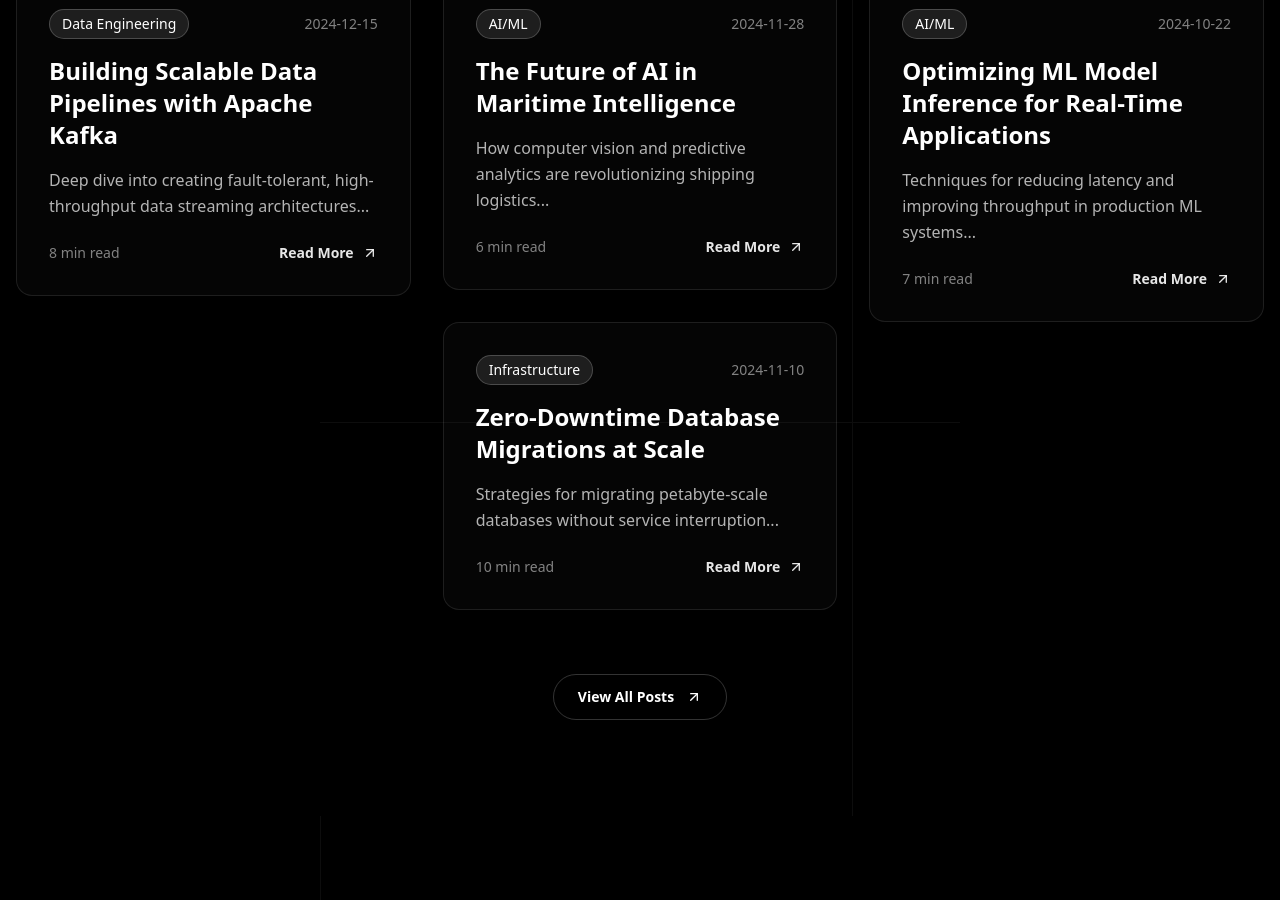
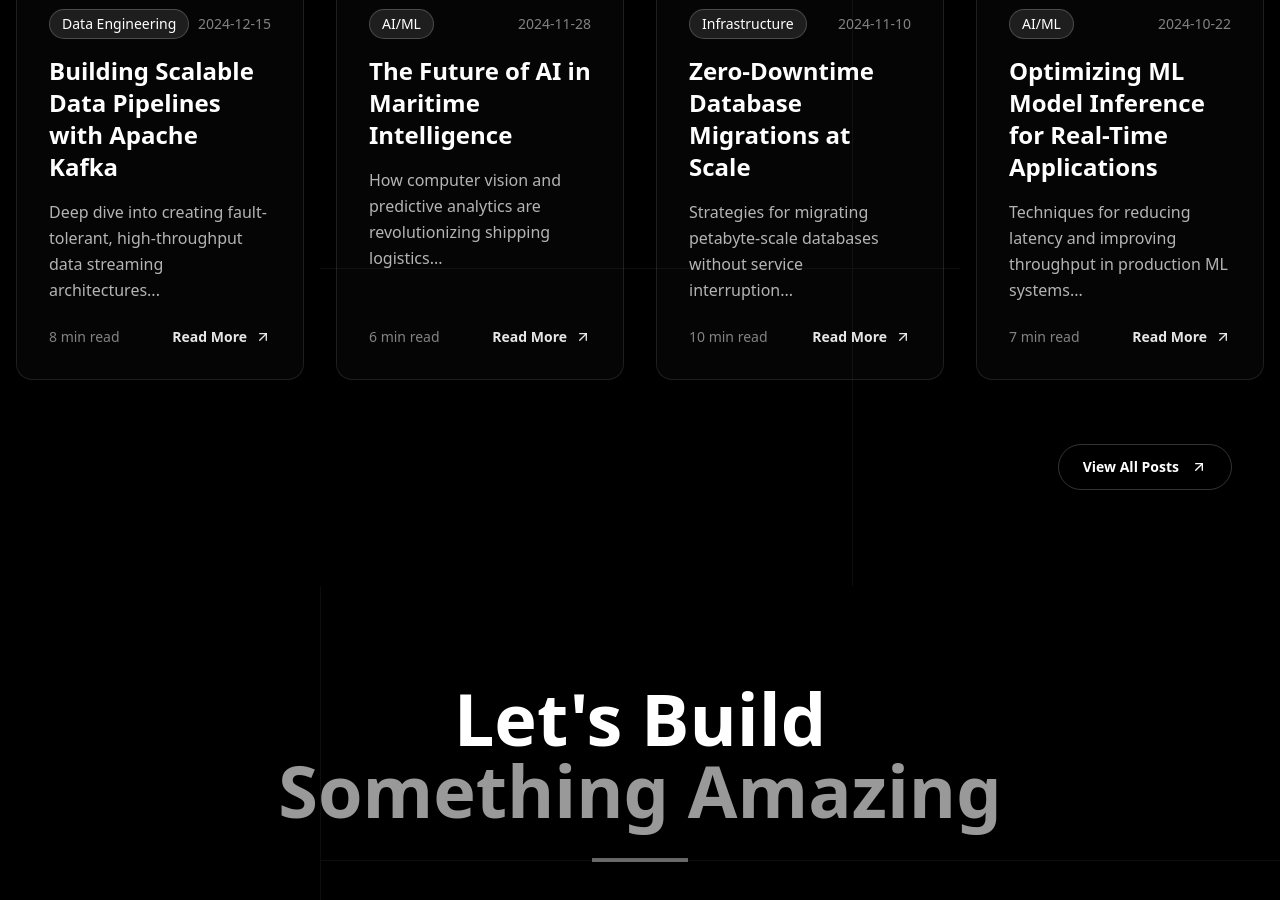
Before and after one commit to imaddde867/imadlab, a React (Vite) app: page / in a window 1280 px wide. Shown: the part 2400-3300 px from the top of the page. Built offline with nearby package versions, Linux system fonts and the light colour scheme; no server answers; the database is empty.

Commit message:
feat: add caniuse-lite dependency and optimize code structure

```diff
--- a/package.json
+++ b/package.json
@@ -41,6 +41,7 @@
     "@radix-ui/react-tooltip": "^1.1.4",
     "@supabase/supabase-js": "^2.50.3",
     "@tanstack/react-query": "^5.56.2",
+    "caniuse-lite": "^1.0.30001726",
     "class-variance-authority": "^0.7.1",
     "clsx": "^2.1.1",
     "cmdk": "^1.0.0",
@@ -76,7 +77,6 @@
     "eslint-plugin-react-hooks": "^5.1.0-rc.0",
     "eslint-plugin-react-refresh": "^0.4.9",
     "globals": "^15.9.0",
-
     "postcss": "^8.4.47",
     "tailwindcss": "^3.4.11",
     "typescript": "^5.5.3",
--- a/src/App.tsx
+++ b/src/App.tsx
@@ -4,12 +4,14 @@ import { Toaster as Sonner } from "@/components/ui/sonner";
 import { TooltipProvider } from "@/components/ui/tooltip";
 import { QueryClient, QueryClientProvider } from "@tanstack/react-query";
 import { BrowserRouter, Routes, Route } from "react-router-dom";
-import Index from "./pages/Index";
-import Projects from "./pages/Projects";
-import Blog from "./pages/Blog";
-import BlogPost from "./pages/BlogPost";
-import ProjectDetail from "./pages/ProjectDetail";
-import NotFound from "./pages/NotFound";
+import React, { Suspense } from "react";
+
+const Index = React.lazy(() => import("./pages/Index"));
+const Projects = React.lazy(() => import("./pages/Projects"));
+const Blog = React.lazy(() => import("./pages/Blog"));
+const BlogPost = React.lazy(() => import("./pages/BlogPost"));
+const ProjectDetail = React.lazy(() => import("./pages/ProjectDetail"));
+const NotFound = React.lazy(() => import("./pages/NotFound"));
 
 const queryClient = new QueryClient();
 
@@ -19,6 +21,7 @@ const App = () => (
       <Toaster />
       <Sonner />
       <BrowserRouter>
+        <Suspense fallback={<div>Loading...</div>}>
           <Routes>
             <Route path="/" element={<Index />} />
             <Route path="/projects" element={<Projects />} />
@@ -28,6 +31,7 @@ const App = () => (
             {/* ADD ALL CUSTOM ROUTES ABOVE THE CATCH-ALL "*" ROUTE */}
             <Route path="*" element={<NotFound />} />
           </Routes>
+        </Suspense>
       </BrowserRouter>
     </TooltipProvider>
   </QueryClientProvider>
--- a/src/components/BlogFeed.tsx
+++ b/src/components/BlogFeed.tsx
@@ -1,6 +1,6 @@
-
 import { useState } from 'react';
 import { ArrowUp } from 'lucide-react';
+import { Link } from 'react-router-dom';
 
 const blogPosts = [
 	{
@@ -56,24 +56,24 @@ const BlogFeed = () => {
 					<div className="w-24 h-1 bg-white/40 ml-8"></div>
 				</div>
 
-        {/* Masonry-style blog grid */}
-        <div className="columns-1 md:columns-2 lg:columns-3 gap-8 space-y-8">
+				{/* 4-column grid layout for blogs, matching Latest Projects */}
+				<div className="grid grid-cols-1 sm:grid-cols-2 lg:grid-cols-4 gap-8">
 					{blogPosts.map((post, index) => (
-            <div
+						<Link
 							key={index}
-              className="break-inside-avoid"
+							to={`/blog/${post.title.toLowerCase().replace(/ /g, '-')}`}
+							className="group"
 							onMouseEnter={() => setHoveredPost(index)}
 							onMouseLeave={() => setHoveredPost(null)}
 						>
 							<article
 								className={`
                   relative p-8 bg-white/[0.02] border border-white/10 rounded-2xl
-                  transition-all duration-500 cursor-pointer
+                  transition-all duration-500 cursor-pointer flex flex-col h-full
                   ${hoveredPost === index
-                    ? 'bg-white/[0.05] border-white/30 transform -translate-y-2'
+										? 'bg-white/[0.05] border-white/30 -translate-y-2'
 										: 'hover:bg-white/[0.03] hover:border-white/20'
 									}
-                  ${index === 1 ? 'md:mt-16' : index === 2 ? 'lg:mt-8' : ''}
                 `}
 							>
 								{/* Glow effect */}
@@ -86,8 +86,7 @@ const BlogFeed = () => {
 									}
                   `}
 								/>
-
-                <div className="relative z-10">
+								<div className="relative z-10 flex flex-col h-full">
 									{/* Category and date */}
 									<div className="flex items-center justify-between mb-4 text-sm">
 										<span className="px-3 py-1 bg-white/10 rounded-full border border-white/20 font-medium">
@@ -95,38 +94,40 @@ const BlogFeed = () => {
 										</span>
 										<span className="text-white/50">{post.date}</span>
 									</div>
-
 									{/* Title */}
 									<h3 className="text-xl lg:text-2xl font-bold mb-4 leading-tight">
 										{post.title}
 									</h3>
-
 									{/* Excerpt */}
-                  <p className="text-white/70 text-base leading-relaxed mb-6">
+									<p className="text-white/70 text-base leading-relaxed mb-6 flex-1">
 										{post.excerpt}
 									</p>
-
 									{/* Footer */}
-                  <div className="flex items-center justify-between">
+									<div className="flex items-center justify-between mt-auto">
 										<span className="text-white/50 text-sm">{post.readTime}</span>
-
-                    <button className="inline-flex items-center gap-2 text-sm font-semibold text-white/90 hover:text-white transition-colors group">
+										<Link
+											to={`/blog/${post.title.toLowerCase().replace(/ /g, '-')}`}
+											className="inline-flex items-center gap-2 text-sm font-semibold text-white/90 hover:text-white transition-colors group"
+										>
 											<span>Read More</span>
 											<ArrowUp className="w-4 h-4 rotate-45 transition-transform group-hover:translate-x-1 group-hover:-translate-y-1" />
-                    </button>
+										</Link>
 									</div>
 								</div>
 							</article>
-            </div>
+						</Link>
 					))}
 				</div>
-
-        {/* View all link */}
-        <div className="text-center mt-16">
-          <button className="inline-flex items-center gap-3 px-6 py-3 border border-white/20 rounded-full text-sm font-semibold transition-all duration-300 hover:bg-white/5 hover:border-white/40">
+				{/* View all link aligned right like projects */}
+				<div className="flex justify-end mt-16 mr-4 md:mr-8">
+					<Link
+						to="/blog"
+						className="inline-flex items-center gap-3 px-6 py-3 border border-white/20 rounded-full text-sm font-semibold transition-all duration-300 hover:bg-white/5 hover:border-white/40 focus:outline-none focus:ring-2 focus:ring-white/40"
+						tabIndex={0}
+					>
 						<span>View All Posts</span>
 						<ArrowUp className="w-4 h-4 rotate-45" />
-          </button>
+					</Link>
 				</div>
 			</div>
 		</section>
--- a/src/components/Marquee.tsx
+++ b/src/components/Marquee.tsx
@@ -7,7 +7,7 @@ interface MarqueeProps {
 
 const speedToDuration: Record<string, string> = {
   slow: '60s',
-  normal: '40s',
+  normal: '30s',
   fast: '20s',
 };
 
--- a/src/components/Projects.tsx
+++ b/src/components/Projects.tsx
@@ -3,6 +3,7 @@ import { Github } from 'lucide-react';
 import { supabase } from '@/integrations/supabase/client';
 import { Button } from '@/components/ui/button';
 import { Card, CardContent, CardHeader, CardTitle } from '@/components/ui/card';
+import { Link } from 'react-router-dom';
 
 interface Project {
 	id: string;
@@ -63,11 +64,9 @@ const Projects = () => {
 								top: `${Math.random() * 100}%`,
 								opacity: `${Math.random() * 0.7 + 0.3}`,
 								animationDelay: `${Math.random() * 10}s`,
-								// @ts-ignore: Custom property for Tailwind
 								'--tw-translate-x': `${(Math.random() - 0.5) * 200}px`,
-								// @ts-ignore: Custom property for Tailwind
 								'--tw-translate-y': `${(Math.random() - 0.5) * 200}px`,
-							} as any
+							} as React.CSSProperties & { '--tw-translate-x'?: string; '--tw-translate-y'?: string; }
 						}
 					/>
 				))}
@@ -105,13 +104,11 @@ const Projects = () => {
 							<CardHeader>
 								<CardTitle className="flex items-start justify-between text-white">
 									<span className="text-xl font-bold">{project.title}</span>
-									{project.link && (
-										<a href={project.link} target="_blank" rel="noopener noreferrer">
-											<Button variant="ghost" size="sm" className="text-white/60 hover:text-white hover:bg-transparent">
-												View Project
-											</Button>
-										</a>
-									)}
+									<Link to={`/projects/${project.id}`}>
+										<Button variant="ghost" size="sm" className="text-white/60 hover:text-white hover:bg-transparent">
+											View Project
+										</Button>
+									</Link>
 								</CardTitle>
 							</CardHeader>
 							<CardContent className="pb-12">
--- a/vite.config.ts
+++ b/vite.config.ts
@@ -18,4 +18,16 @@ export default defineConfig(({ mode }) => ({
       "@": path.resolve(__dirname, "./src"),
     },
   },
+  build: {
+    rollupOptions: {
+      output: {
+        manualChunks: (id) => {
+          if (id.includes('node_modules')) {
+            return 'vendor';
+          }
+        },
+      },
+    },
+    chunkSizeWarningLimit: 1000,
+  },
 }));
```
Also changed, not shown: 1 other file (tests, documents, lock files or other folders). Lines whose indentation alone changed are shown as unchanged.
